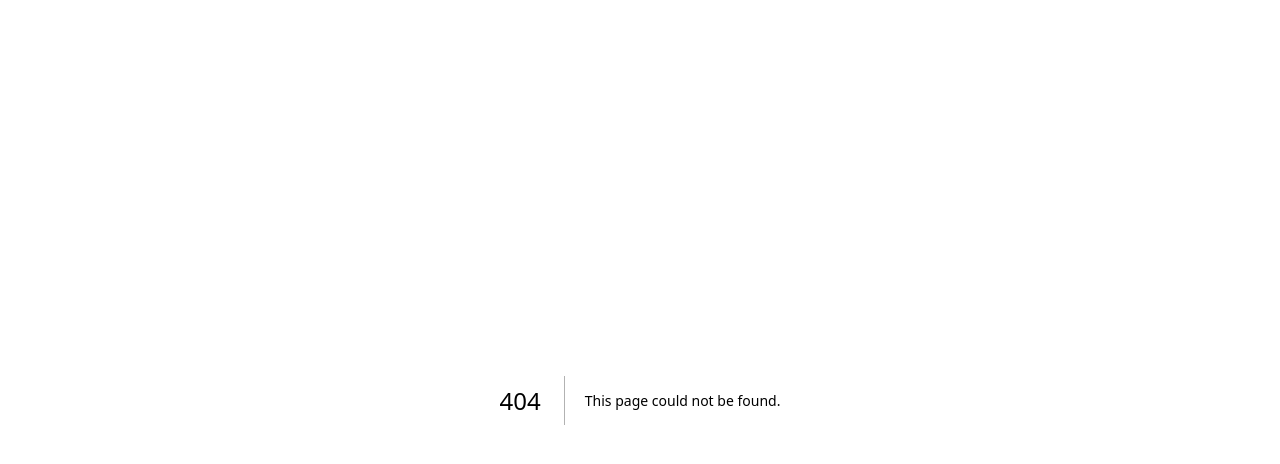
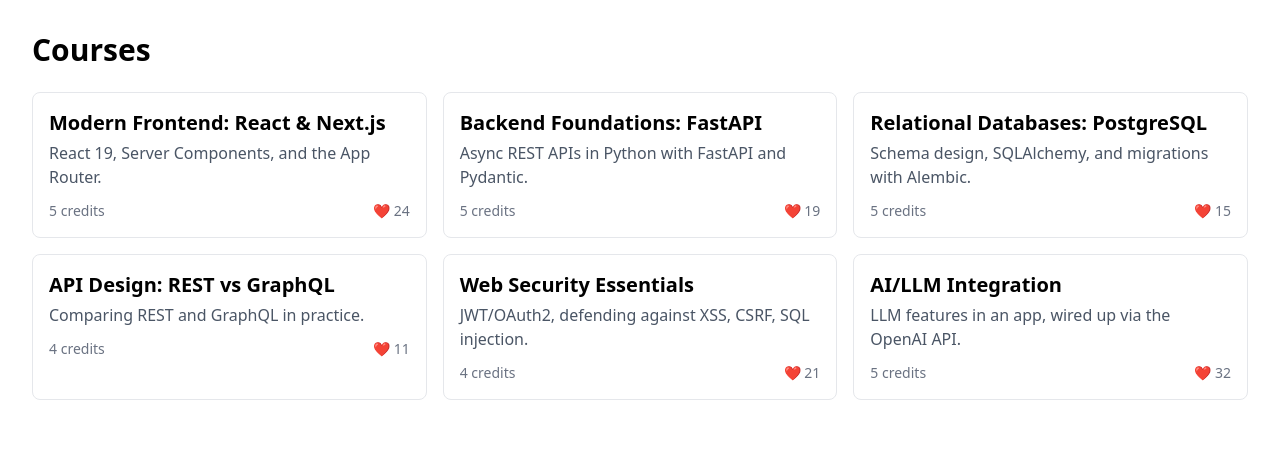
Before and after one commit to isabekovatomiris2005-eng/course-catalog, a Next.js app: page /courses in a window 1280 px wide. Before the commit this address had no page. Shown: the top 464 px of the page. Built offline with nearby package versions, Linux system fonts and the light colour scheme.

Commit message:
feat: add courses list and CourseCard component

```diff
--- /dev/null
+++ b/app/courses/page.tsx
@@ -0,0 +1,24 @@
+import { getCourses } from "@/lib/courses";
+import CourseCard from "@/components/CourseCard";
+
+export default async function CoursesPage() {
+  const courses = await getCourses();
+
+  return (
+    <main className="p-8">
+      <h1 className="text-3xl font-bold mb-6">Courses</h1>
+      <div className="grid gap-4 md:grid-cols-2 lg:grid-cols-3">
+        {courses.map((course) => (
+          <CourseCard
+            key={course.id}
+            id={course.id}
+            title={course.title}
+            description={course.description}
+            credits={course.credits}
+            likes={course.likes}
+          />
+        ))}
+      </div>
+    </main>
+  );
+}
--- /dev/null
+++ b/components/CourseCard.tsx
@@ -0,0 +1,31 @@
+import Link from "next/link";
+
+type CourseCardProps = {
+  id: string;
+  title: string;
+  description: string;
+  credits: number;
+  likes: number;
+};
+
+export default function CourseCard({
+  id,
+  title,
+  description,
+  credits,
+  likes,
+}: CourseCardProps) {
+  return (
+    <Link
+      href={`/courses/${id}`}
+      className="block rounded-lg border border-gray-200 p-4 hover:shadow-md transition"
+    >
+      <h2 className="text-xl font-semibold mb-1">{title}</h2>
+      <p className="text-gray-600 mb-3">{description}</p>
+      <div className="flex justify-between text-sm text-gray-500">
+        <span>{credits} credits</span>
+        <span>❤ {likes}</span>
+      </div>
+    </Link>
+  );
+}
```
